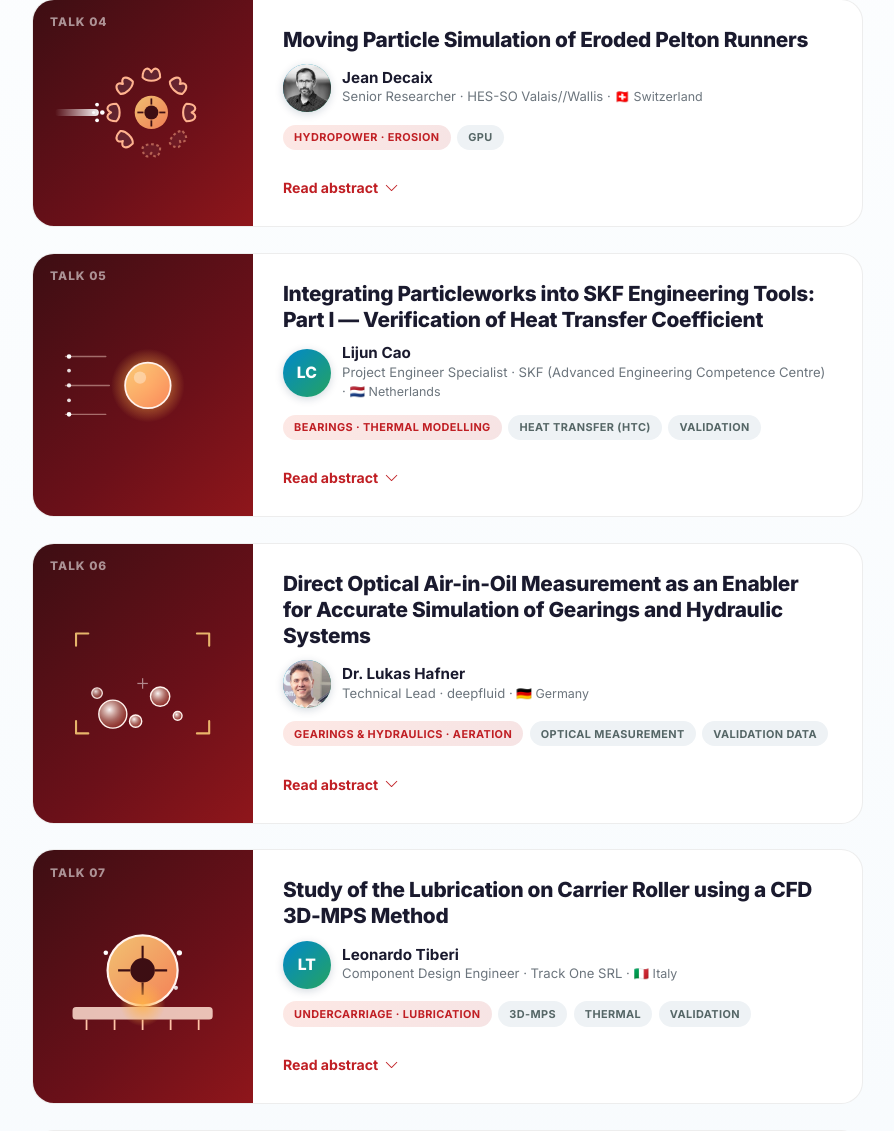
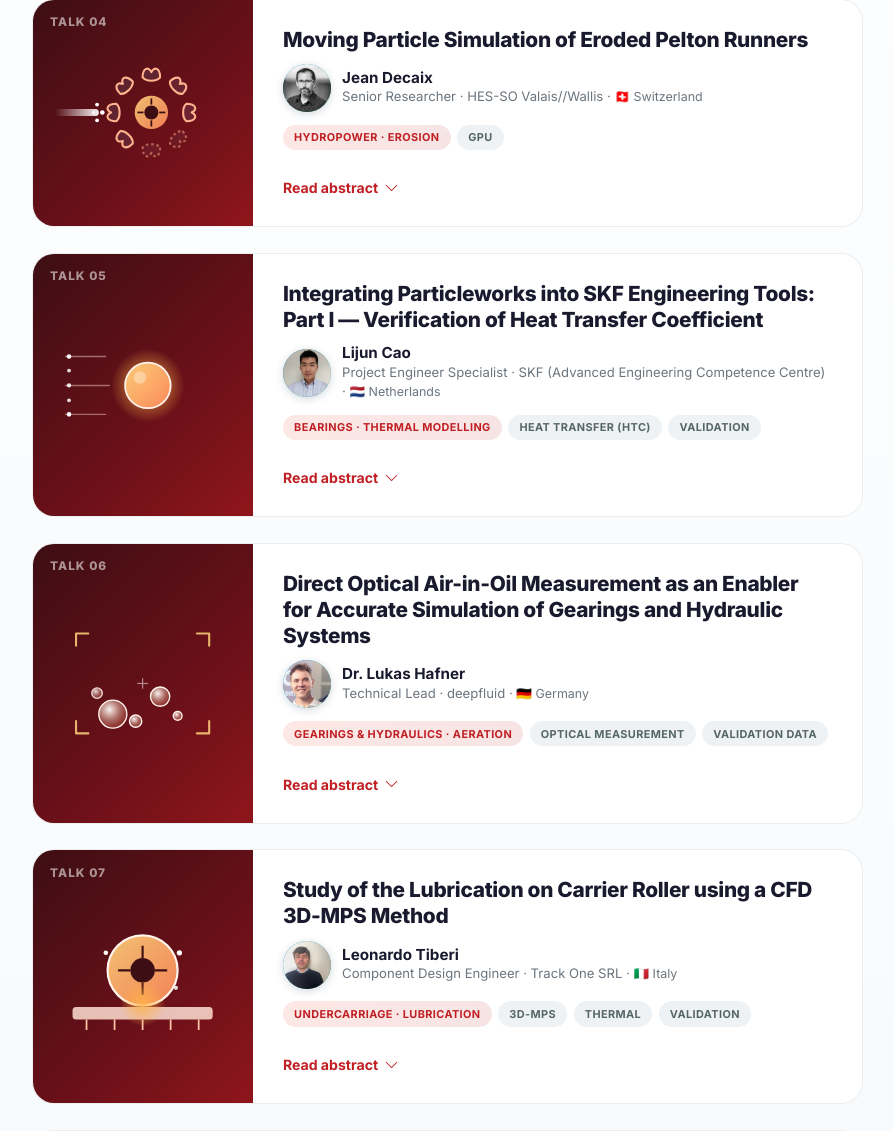
Before and after one commit to micmer-git/pw-website, a PHP site: page /experience/program.php in a window 1280 px wide. Shown: the part 1948-3079 px from the top of the page, without its empty margins (193-1087 px from the left). Run offline with PHP 8.4, Linux system fonts and the light colour scheme.

Commit message:
experience/2026: real profile photos for Lijun Cao (SKF) & Leonardo Tiberi (Track One)
Replace the LC/LT initial placeholders in the SKF and Track One talk cards
with the speakers' profile photos (300x300, matching the other speakers).

Co-Authored-By: Claude Opus 4.8 (1M context) <noreply@anthropic.com>

```diff
--- a/experience/program.html
+++ b/experience/program.html
@@ -506,7 +506,7 @@
               <div class="talk-body">
                 <h3>Integrating Particleworks into SKF Engineering Tools: Part I — Verification of Heat Transfer Coefficient</h3>
                 <div class="speaker">
-                  <div class="avatar">LC</div>
+                  <div class="avatar"><img src="speakers/lijun-cao.jpg" alt="Lijun Cao" loading="lazy"></div>
                   <div><div class="nm">Lijun Cao</div><div class="rl">Project Engineer Specialist · SKF (Advanced Engineering Competence Centre) · <span class="flag">🇳🇱 Netherlands</span></div></div>
                 </div>
                 <div class="talk-tags">
@@ -605,7 +605,7 @@
               <div class="talk-body">
                 <h3>Study of the Lubrication on Carrier Roller using a CFD 3D-MPS Method</h3>
                 <div class="speaker">
-                  <div class="avatar">LT</div>
+                  <div class="avatar"><img src="speakers/leonardo-tiberi.jpg" alt="Leonardo Tiberi" loading="lazy"></div>
                   <div><div class="nm">Leonardo Tiberi</div><div class="rl">Component Design Engineer · Track One SRL · <span class="flag">🇮🇹 Italy</span></div></div>
                 </div>
                 <div class="talk-tags">
--- a/experience/program.php
+++ b/experience/program.php
@@ -506,7 +506,7 @@
               <div class="talk-body">
                 <h3>Integrating Particleworks into SKF Engineering Tools: Part I — Verification of Heat Transfer Coefficient</h3>
                 <div class="speaker">
-                  <div class="avatar">LC</div>
+                  <div class="avatar"><img src="speakers/lijun-cao.jpg" alt="Lijun Cao" loading="lazy"></div>
                   <div><div class="nm">Lijun Cao</div><div class="rl">Project Engineer Specialist · SKF (Advanced Engineering Competence Centre) · <span class="flag">🇳🇱 Netherlands</span></div></div>
                 </div>
                 <div class="talk-tags">
@@ -605,7 +605,7 @@
               <div class="talk-body">
                 <h3>Study of the Lubrication on Carrier Roller using a CFD 3D-MPS Method</h3>
                 <div class="speaker">
-                  <div class="avatar">LT</div>
+                  <div class="avatar"><img src="speakers/leonardo-tiberi.jpg" alt="Leonardo Tiberi" loading="lazy"></div>
                   <div><div class="nm">Leonardo Tiberi</div><div class="rl">Component Design Engineer · Track One SRL · <span class="flag">🇮🇹 Italy</span></div></div>
                 </div>
                 <div class="talk-tags">
```
Also changed, not shown: experience/speakers/leonardo-tiberi.jpg (added), experience/speakers/lijun-cao.jpg (added).
